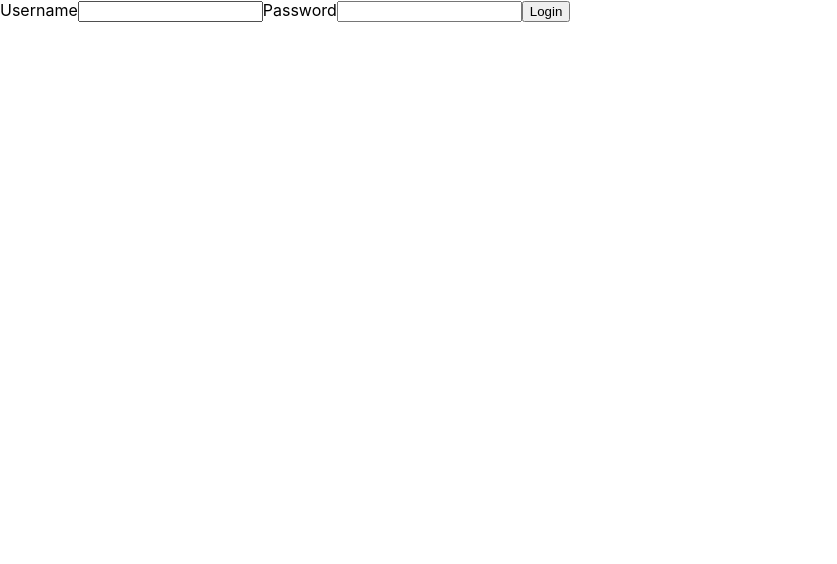
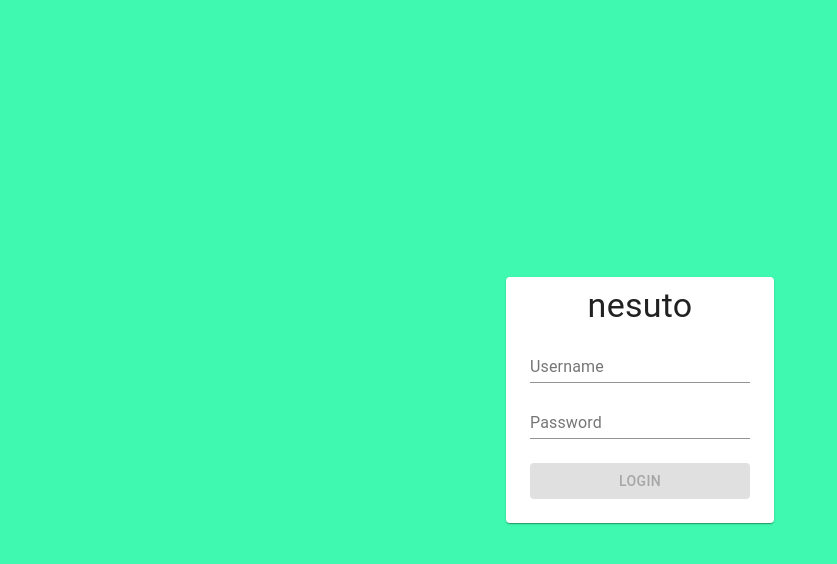
Before and after one commit to supermadboy/nesuto, a React (Create React App) app in the folder frontend/: page /admin/login in a window 1280 px wide. Shown: the top 564 px of the page, without its empty margins (0-837 px from the left). Built offline with nearby package versions, Linux system fonts and the light colour scheme; no server answers.

Commit message:
Add material ui

```diff
--- a/frontend/package.json
+++ b/frontend/package.json
@@ -4,6 +4,8 @@
   "private": true,
   "dependencies": {
     "@apollo/client": "^3.2.7",
+    "@material-ui/core": "^4.11.2",
+    "@material-ui/icons": "^4.11.2",
     "@testing-library/jest-dom": "^5.11.4",
     "@testing-library/react": "^11.1.0",
     "@testing-library/user-event": "^12.1.10",
--- a/frontend/public/index.html
+++ b/frontend/public/index.html
@@ -28,7 +28,7 @@
   </head>
   <body>
     <noscript>You need to enable JavaScript to run this app.</noscript>
-    <div id="root"></div>
+    <div id="root" style="height:100%;"></div>
     <!--
       This HTML file is a template.
       If you open it directly in the browser, you will see an empty page.
--- /dev/null
+++ b/frontend/src/components/Admin/Appartments/index.tsx
@@ -0,0 +1,40 @@
+import React from 'react';
+import {
+  Button, createStyles, Divider, makeStyles, Theme,
+} from '@material-ui/core';
+import { Link, useRouteMatch } from 'react-router-dom';
+import ApartmentList from '../../ApartmentList';
+
+const useStyles = makeStyles((theme: Theme) => createStyles({
+  root: {
+    display: 'flex',
+    flexDirection: 'column',
+  },
+  addButton: {
+    alignSelf: 'flex-end',
+    marginBottom: theme.spacing(2),
+  },
+}));
+
+const Appartments = () => {
+  const { path } = useRouteMatch();
+  const classes = useStyles();
+
+  return (
+    <div className={classes.root}>
+      <Button
+        variant="contained"
+        color="primary"
+        component={Link}
+        to={`${path}/add`}
+        className={classes.addButton}
+      >
+        Add appartment
+      </Button>
+      <Divider />
+      <ApartmentList admin />
+    </div>
+  );
+};
+
+export default Appartments;
--- /dev/null
+++ b/frontend/src/components/Admin/Dashboard/index.tsx
@@ -0,0 +1,12 @@
+import { Typography } from '@material-ui/core';
+import React from 'react';
+
+const Dashboard = () => (
+  <div>
+    <Typography variant="h5" component="h2">
+      Hello zu deiner eigenen Maklerseite
+    </Typography>
+  </div>
+);
+
+export default Dashboard;
--- a/frontend/src/components/Admin/Login/index.tsx
+++ b/frontend/src/components/Admin/Login/index.tsx
@@ -1,13 +1,47 @@
 import { useLazyQuery } from '@apollo/client';
+import {
+  Button,
+  Card, createStyles, FormControl, Input, InputLabel, makeStyles, Theme, Typography,
+} from '@material-ui/core';
 import React, { useEffect, useState } from 'react';
 import { useHistory } from 'react-router-dom';
 import { LOGIN } from '../../../graphql/queries/user';
 import { UserLogin } from '../../../utility/types';
 
+const useStyles = makeStyles((theme: Theme) => createStyles({
+  root: {
+    display: 'flex',
+    backgroundColor: theme.palette.primary.main,
+    height: '100%',
+    justifyContent: 'center',
+    alignItems: 'center',
+  },
+  form: {
+    display: 'flex',
+    flexDirection: 'column',
+    padding: theme.spacing(3),
+    paddingTop: theme.spacing(1),
+  },
+  submitButton: {
+    marginTop: theme.spacing(2),
+  },
+  errorMessage: {
+    color: theme.palette.error.main,
+  },
+  formInput: {
+    paddingBottom: theme.spacing(1),
+  },
+  headerText: {
+    textAlign: 'center',
+    marginTop: theme.spacing(1),
+  },
+}));
+
 const Login = () => {
   const [username, setUsername] = useState('');
   const [password, setPassword] = useState('');
   const history = useHistory();
+  const classes = useStyles();
 
   const [loginUser, { error, data }] = useLazyQuery<
     { login: UserLogin },
@@ -33,33 +67,52 @@ const Login = () => {
   };
 
   return (
-    <div>
+    <div className={classes.root}>
+
+      <Card>
+        <Typography variant="h4" className={classes.headerText}>
+          nesuto
+        </Typography>
+
+        <form onSubmit={(event: any) => login(event)} className={classes.form}>
           {
             error
-        && <p>{error.message}</p>
+            && (
+            <Typography className={classes.errorMessage}>
+              {error.message}
+            </Typography>
+            )
           }
-      <form onSubmit={(event: any) => login(event)}>
-        <label htmlFor="username">
-          Username
-          <input
+          <FormControl className={classes.formInput}>
+            <InputLabel htmlFor="username">Username</InputLabel>
+            <Input
               id="username"
-            name="username"
+              value={username}
               onChange={(e: any) => setUsername(e.target.value)}
             />
-        </label>
+          </FormControl>
 
-        <label htmlFor="password">
-          Password
-          <input
+          <FormControl className={classes.formInput}>
+            <InputLabel htmlFor="password">Password</InputLabel>
+            <Input
               id="password"
-            name="password"
+              value={password}
+              onChange={(e: any) => setPassword(e.target.value)}
               type="password"
-            onChange={(e: any) => setPassword(e.target.value)}
             />
-        </label>
+          </FormControl>
 
-        <input type="submit" value="Login" />
+          <Button
+            variant="contained"
+            color="primary"
+            type="submit"
+            disabled={!username || !password}
+            className={classes.submitButton}
+          >
+            Login
+          </Button>
         </form>
+      </Card>
     </div>
   );
 };
--- a/frontend/src/components/Admin/index.tsx
+++ b/frontend/src/components/Admin/index.tsx
@@ -1,11 +1,54 @@
 import React, { useEffect, useState } from 'react';
 import { Switch, useRouteMatch } from 'react-router-dom';
 import { useQuery } from '@apollo/client';
+import { createStyles, Theme, makeStyles } from '@material-ui/core/styles';
+import AppBar from '@material-ui/core/AppBar';
+import Card from '@material-ui/core/Card';
+import Divider from '@material-ui/core/Divider';
+import Drawer from '@material-ui/core/Drawer';
+import List from '@material-ui/core/List';
+import Toolbar from '@material-ui/core/Toolbar';
+import Typography from '@material-ui/core/Typography';
+import DashboardIcon from '@material-ui/icons/Dashboard';
+import HomeIcon from '@material-ui/icons/Home';
+import Dashboard from './Dashboard';
+import { VERIFY } from '../../graphql/queries/user';
+import ProtectedRoute from '../ProtectedRoute';
 import AddAppartment from './AddAppartment';
-import ProtectedRoute from '../ProtectedRoute';
-import { VERIFY } from '../../graphql/queries/user';
+import Appartments from './Appartments';
+import ListItemLink from '../ListItemLink';
+
+const drawerWidth = 240;
+
+const useStyles = makeStyles((theme: Theme) => createStyles({
+  root: {
+    display: 'flex',
+  },
+  appBar: {
+    width: `calc(100% - ${drawerWidth}px)`,
+    marginLeft: drawerWidth,
+  },
+  drawer: {
+    width: drawerWidth,
+    flexShrink: 0,
+  },
+  drawerPaper: {
+    width: drawerWidth,
+  },
+  // necessary for content to be below app bar
+  toolbar: theme.mixins.toolbar,
+  content: {
+    flexGrow: 1,
+    backgroundColor: theme.palette.background.default,
+    padding: theme.spacing(2),
+  },
+  card: {
+    padding: theme.spacing(2),
+  },
+}));
 
 const Admin = () => {
+  const classes = useStyles();
   const { path } = useRouteMatch();
   const { error, data, loading } = useQuery<any>(VERIFY);
   const [signedIn, setSignedIn] = useState<boolean|undefined>(undefined);
@@ -28,16 +71,39 @@ const Admin = () => {
   }
 
   return (
-    <div>
-      <p>
-        { error?.message }
-        { signedIn }
-        admin pagina
-      </p>
-
-      <Switch>
-        <ProtectedRoute path={`${path}/add`} isSignedIn={signedIn} component={AddAppartment} />
-      </Switch>
+    <div className={classes.root}>
+      <AppBar position="fixed" className={classes.appBar}>
+        <Toolbar>
+          <Typography variant="h6">
+            Nesuto
+          </Typography>
+        </Toolbar>
+      </AppBar>
+      <Drawer
+        className={classes.drawer}
+        variant="permanent"
+        anchor="left"
+        classes={{
+          paper: classes.drawerPaper,
+        }}
+      >
+        <div className={classes.toolbar} />
+        <Divider />
+        <List>
+          <ListItemLink to={path} primary="Dashboard" icon={<DashboardIcon />} />
+          <ListItemLink to={`${path}/appartments`} primary="Appartments" icon={<HomeIcon />} />
+        </List>
+      </Drawer>
+      <main className={classes.content}>
+        <div className={classes.toolbar} />
+        <Card className={classes.card}>
+          <Switch>
+            <ProtectedRoute path={`${path}/appartments/add`} isSignedIn={signedIn} component={AddAppartment} />
+            <ProtectedRoute path={`${path}/appartments`} isSignedIn={signedIn} component={Appartments} />
+            <ProtectedRoute path={path} isSignedIn={signedIn} component={Dashboard} />
+          </Switch>
+        </Card>
+      </main>
     </div>
   );
 };
--- a/frontend/src/components/Adverts/index.tsx
+++ b/frontend/src/components/Adverts/index.tsx
@@ -1,24 +1,11 @@
-import { useQuery } from '@apollo/client';
 import React from 'react';
-import { APARTMENTS, ApartmentsData } from '../../graphql/queries/apartments';
 import ApartmentList from '../ApartmentList';
 
-const Adverts = () => {
-  const { loading, error, data } = useQuery<ApartmentsData>(APARTMENTS);
-
-  if (error) return <p>{error}</p>;
-
-  if (loading) return <p>I am loading</p>;
-
-  return (
-    <div>
-      <p>This is Adverts</p>
-      {
-       data
-       && <ApartmentList apartments={data.apartments} />
-      }
-    </div>
-  );
-};
+const Adverts = () => (
+  <div>
+    <p>This is Adverts</p>
+    <ApartmentList />
+  </div>
+);
 
 export default Adverts;
--- a/frontend/src/components/ApartmentList/index.tsx
+++ b/frontend/src/components/ApartmentList/index.tsx
@@ -1,25 +1,35 @@
-import { useMutation } from '@apollo/client';
+import { useMutation, useQuery } from '@apollo/client';
 import React from 'react';
-import { REMOVE_APARTMENT } from '../../graphql/queries/apartments';
+import { APARTMENTS, ApartmentsData, REMOVE_APARTMENT } from '../../graphql/queries/apartments';
 import { Apartment } from '../../utility/types';
 
-const ApartmentList = (props: { apartments: Apartment[]}) => {
-  const { apartments } = props;
-
+const ApartmentList = ({ admin = false }) => {
   const [removeApartment] = useMutation<
     { apartment: Apartment },
     { _id: string }
   >(REMOVE_APARTMENT);
+  const { loading, error, data } = useQuery<ApartmentsData>(APARTMENTS);
+
+  if (error) return <p>{error}</p>;
+
+  if (loading) return <p>I am loading</p>;
 
   return (
     <div>
-      { apartments.map((apartment) => (
-        <div>
-          <p>{apartment.title}</p>
-          <button type="button" onClick={() => removeApartment({ variables: { _id: apartment._id } })}>delete</button>
-        </div>
-      )) }
+      {
+        data
+        && data.apartments.map((apartment: Apartment) => (
+          <div>
+            <p>{apartment.title}</p>
+            {
+              admin
+              && <button type="button" onClick={() => removeApartment({ variables: { _id: apartment._id } })}>delete</button>
+            }
+          </div>
+        ))
+      }
     </div>
   );
 };
+
 export default ApartmentList;
--- a/frontend/src/components/Home/index.tsx
+++ b/frontend/src/components/Home/index.tsx
@@ -1,9 +1,21 @@
+import { createStyles, makeStyles, Theme } from '@material-ui/core';
 import React from 'react';
 
-const Home = () => (
-  <div>
-    <p>This is home</p>
-  </div>
-);
+const useStyles = makeStyles((theme: Theme) => createStyles({
+  root: {
+    display: 'flex',
+    fontSize: theme.spacing.length,
+  },
+}));
+
+const Home = () => {
+  const classes = useStyles();
+
+  return (
+    <div className={classes.root}>
+      <p>This is home</p>
+    </div>
+  );
+};
 
 export default Home;
--- /dev/null
+++ b/frontend/src/components/ListItemLink/index.tsx
@@ -0,0 +1,35 @@
+import React, { useMemo, forwardRef } from 'react';
+import { Link as RouterLink, LinkProps as RouterLinkProps } from 'react-router-dom';
+import ListItem from '@material-ui/core/ListItem';
+import ListItemIcon from '@material-ui/core/ListItemIcon';
+import ListItemText from '@material-ui/core/ListItemText';
+
+interface ListItemLinkProps {
+    /* eslint-disable react/require-default-props */
+    icon?: React.ReactElement;
+    primary: string;
+    to: string;
+  }
+
+const ListItemLink = (props: ListItemLinkProps) => {
+  const { icon, primary, to } = props;
+
+  const renderLink = useMemo(
+    () => forwardRef<any, Omit<RouterLinkProps, 'to'>>((itemProps, ref) => (
+      /* eslint-disable react/jsx-props-no-spreading */
+      <RouterLink to={to} ref={ref} {...itemProps} />
+    )),
+    [to],
+  );
+
+  return (
+    <li>
+      <ListItem button component={renderLink}>
+        {icon ? <ListItemIcon>{icon}</ListItemIcon> : null}
+        <ListItemText primary={primary} />
+      </ListItem>
+    </li>
+  );
+};
+
+export default ListItemLink;
--- a/frontend/src/components/ProtectedRoute/index.tsx
+++ b/frontend/src/components/ProtectedRoute/index.tsx
@@ -13,8 +13,6 @@ interface PrivateRouteProps extends RouteProps {
 
 const ProtectedRoute = (props: PrivateRouteProps) => {
   const { component: Component, isSignedIn, ...rest } = props;
-
-  console.log(isSignedIn);
 
   return (
     <Route
--- a/frontend/src/index.tsx
+++ b/frontend/src/index.tsx
@@ -7,6 +7,8 @@ import {
   Switch,
 } from 'react-router-dom';
 import { ApolloProvider } from '@apollo/client';
+import { ThemeProvider, createMuiTheme } from '@material-ui/core/styles';
+import { CssBaseline } from '@material-ui/core';
 import Adverts from './components/Adverts';
 import Home from './components/Home';
 import Admin from './components/Admin';
@@ -14,8 +16,33 @@ import reportWebVitals from './reportWebVitals';
 import client from './utility/apolloClient';
 import Login from './components/Admin/Login';
 
+const theme = createMuiTheme({
+  palette: {
+    primary: {
+      main: '#3ff9b0',
+    },
+    secondary: {
+      main: '#f3a',
+    },
+  },
+  overrides: {
+    MuiCssBaseline: {
+      '@global': {
+        html: {
+          height: '100%',
+        },
+        body: {
+          height: '100%',
+        },
+      },
+    },
+  },
+});
+
 ReactDOM.render(
   <ApolloProvider client={client}>
+    <ThemeProvider theme={theme}>
+      <CssBaseline />
       <Router>
         <Switch>
           <Route path="/admin/login" component={Login} />
@@ -24,6 +51,7 @@ ReactDOM.render(
           <Route path="/" component={Home} />
         </Switch>
       </Router>
+    </ThemeProvider>
   </ApolloProvider>,
   document.getElementById('root'),
 );
```
Also changed, not shown: 1 other file (tests, documents, lock files or other folders). Lines whose indentation alone changed are shown as unchanged.
